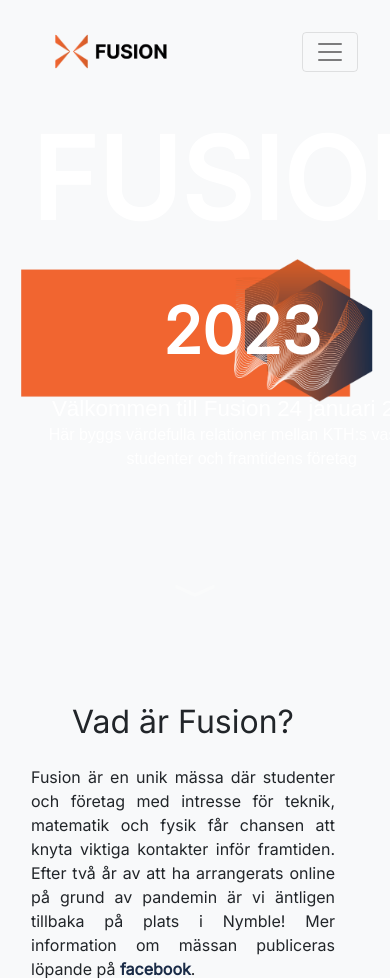
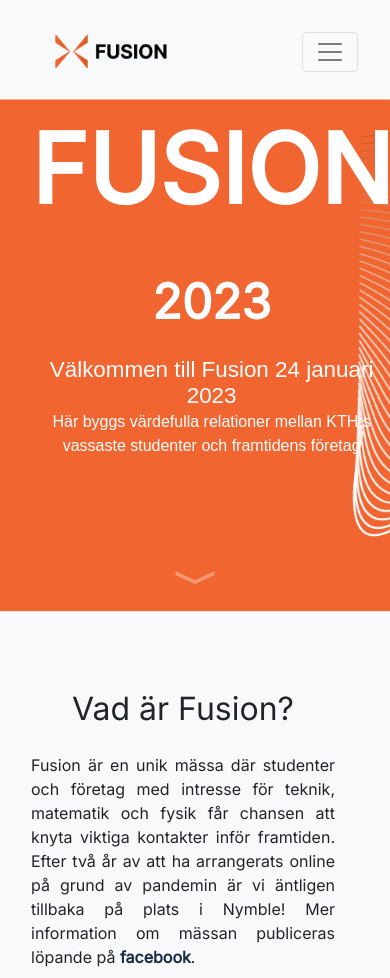
Before and after one commit to Fysiksektionen/Fusions-website, a PHP site: page / in a window 390 px wide; the page is wider, and only the part inside the window is pictured. Shown: the top 978 px of that part. Run offline with PHP 8.4, Linux system fonts and the light colour scheme; some web fonts are replaced.

Commit message:
Applied patch fixing overflow on mobile

```diff
--- a/assets/css/style.css
+++ b/assets/css/style.css
@@ -88,7 +88,7 @@
 
 .bg-image {
   background-image: url("../images/background_cropped.png") !important;
-  background-size: contain;
+  background-size: cover;
   background-repeat: no-repeat;
   background-position: center;
 }
@@ -284,7 +284,7 @@
 .name-front-page {
   color: white;
   font-weight: 650;
-  font-size: 7rem;
+  font-size: 100%;
 }
 
 .text-front-page {
--- a/index.php
+++ b/index.php
@@ -4,17 +4,17 @@
 
     <main>
 
-      <section class="bg-image mt-lg-5 d-flex align-items-center">
+      <section class="mt-lg-5 d-flex align-items-center">
 
-        <div class="container">
+        <div class="bg-image container">
 
     			<div class="after-nav jumbotron text-light bg-transparent rounded-0 d-flex align-items-center">
 
             <div class="row mt-5">
               <div class="col text-center text-md-left">
-                <h1 class="display-4">
+                <h1 class="display-4" style="font-size: 600%">
                   <p class="name-front-page">
-                      <?php echo strtoupper($language["FUSION"] . " "); ?><span style="font-size: 4rem"><?php echo $language["YEAR"]; ?></span>
+                      <?php echo strtoupper($language["FUSION"] . " "); ?><span style="font-size: 50%"><?php echo $language["YEAR"]; ?></span>
                   </p>
 
                 </h1>
--- a/kontakt.php
+++ b/kontakt.php
@@ -170,7 +170,7 @@
               <div class="m-4 justify-content-center">
                 <figure>
                   <img src="assets/images/kontaktbilder/test.jpg" alt="Marknadsföringsansvarig" class="size230 rounded-circle">
-                  <figcaption class="my-3 font-weight-light text-center">TBD<br><?php echo $language["MARKNAD"]; ?></figcaption>
+                  <figcaption class="my-3 font-weight-light text-center">Axel Kierkegaard<br><?php echo $language["MARKNAD"]; ?></figcaption>
                 </figure>
               </div>
             <!---
```
